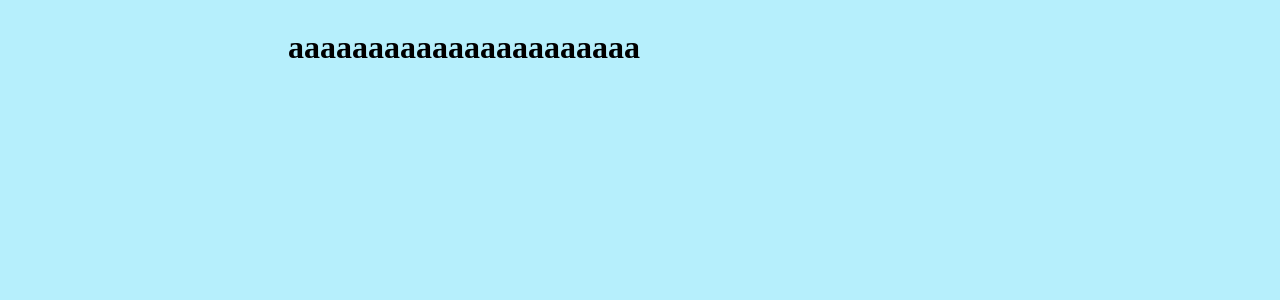
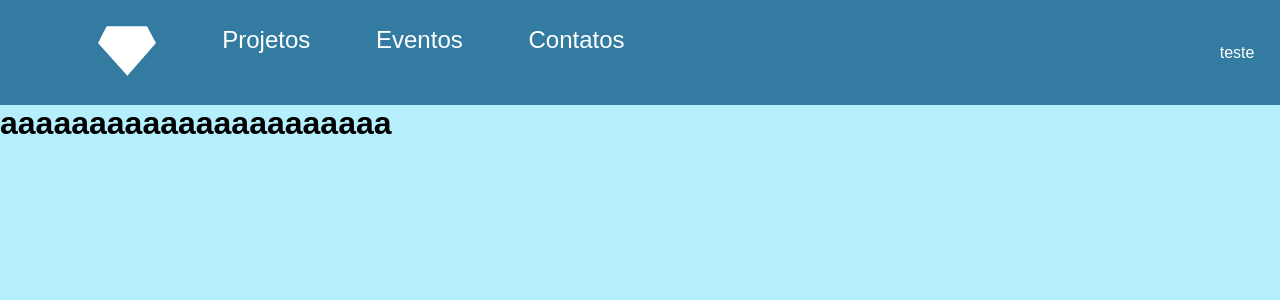
Before and after one commit to Noobolon/Adamas-FrontEnd, a Vue app: page / in a window 1280 px wide. Shown: the top 300 px of the page. Built offline with nearby package versions, Linux system fonts and the light colour scheme.

Commit message:
Começo da Toolbar

```diff
--- a/index.html
+++ b/index.html
@@ -1,10 +1,10 @@
 <!DOCTYPE html>
-<html lang="en">
+<html lang="pt-br">
   <head>
     <meta charset="UTF-8">
     <link rel="icon" href="/favicon.ico">
     <meta name="viewport" content="width=device-width, initial-scale=1.0">
-    <title>Vite App</title>
+    <title>Adamas Web</title>
   </head>
   <body>
     <div id="app"></div>
--- a/src/App.vue
+++ b/src/App.vue
@@ -1,9 +1,11 @@
 <script setup>
-
+import ToolBar from './components/structure/ToolBar.vue'
 
 </script>
 
 <template>
+  <ToolBar />
+
   <h1>aaaaaaaaaaaaaaaaaaaaaa</h1>
 
 </template>
--- a/src/assets/main.css
+++ b/src/assets/main.css
@@ -2,18 +2,19 @@
 
 
 *{
-  background-color: var(--Background);
+  margin: 0px;
+  font-family: Arial;
 }
 
-#app {
-  max-width: 1280px;
-  margin: 0 auto;
-  font-weight: normal;
+body{
+  background-color: var(--Background);
 }
 
 
 
-@media (min-width: 1024px) {
+/*Testes*/
+
+/* @media (min-width: 1024px) {
   body {
     display: flex;
     place-items: center;
@@ -24,4 +25,4 @@
     grid-template-columns: 1fr 1fr;
     padding: 0 2rem;
   }
-}
+} */
--- a/src/assets/paleta.css
+++ b/src/assets/paleta.css
@@ -3,6 +3,7 @@
     --SubBackground: #7DD7FD;
     --MenuBackground: #7CBEE2;
 
+    --ToolbarColor: #347BA2;
     --CardColor: #347BA2;
     --ButtonColor: #2B6585;
     --TextField: #277DA1;
@@ -11,5 +12,6 @@
     --TagSelectedColor: #9DE373;
 
     --Text: #000000;
+    --Text2: #ffffff;
     --SubText: #D1D1D1;
   }
--- /dev/null
+++ b/src/components/structure/ToolBar.vue
@@ -0,0 +1,64 @@
+<script>
+    export default{
+        name: "ToolBar"
+    }
+
+</script>
+
+
+<template>
+    <header>
+        <ul>
+            <li>
+                <img src="/logos/AdamasWhite.png" alt="Logo">
+            </li>
+             <li><a href="https://www.youtube.com">Projetos</a></li>
+            <li><a href="https://www.facebook.com">Eventos</a></li>
+            <li><a href="https://www.instagram.com">Contatos</a></li>
+        </ul>
+
+        <div>
+            <p>teste</p>
+        </div>
+
+    </header>
+</template>
+
+
+<style scoped>
+
+header{
+    padding: 2%;
+
+    background-color: var(--ToolbarColor);
+    color: var(--Text2);
+
+    display: flex;
+    justify-content: space-between;
+    align-items: center;
+}
+
+a{
+    font-size: 18pt;
+
+    text-decoration: none;
+    text-align: center;
+    color: var(--Text2);
+}
+a::after{
+    color: var(--Text2);
+}
+
+ul{
+    list-style: none;
+    display: flex;
+    justify-content: space-evenly;
+}
+
+li{
+    margin: 0px 10%;
+    border-left: 2px;
+}
+
+
+</style>
```
Also changed, not shown: public/logos/AdamasWhite.png (added), 1 other file (tests, documents, lock files or other folders).
